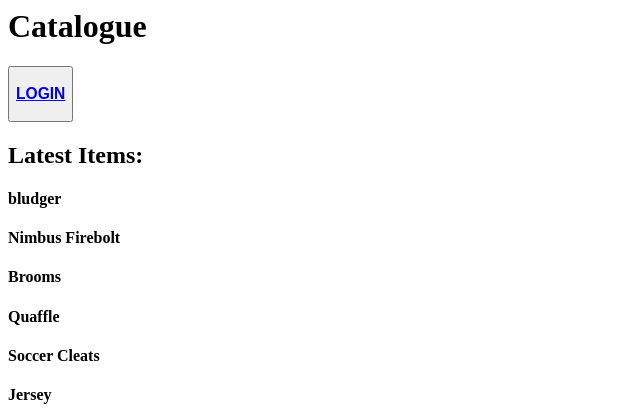
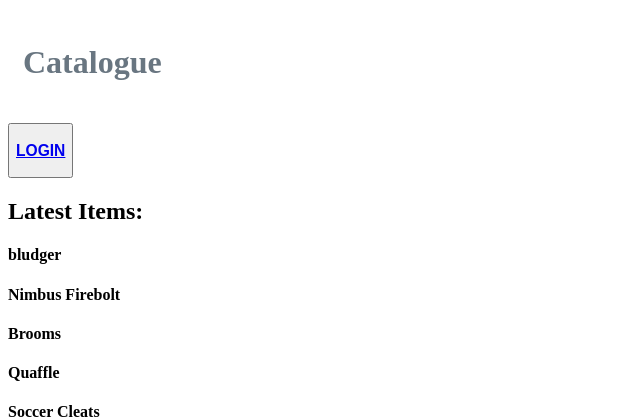
Before and after one commit to moe-elsadig/FSND-P2, a Flask app: page / in a window 1280 px wide. Shown: the top 420 px of the page, without its empty margins (0-640 px from the left). Run offline with Flask 2, Linux system fonts and the light colour scheme; parts of the project's set-up code (start-up, migrations or seed data) failed here and were passed over.

Commit message:
Refactoring page design

```diff
--- a/vagrant/static/styles.css
+++ b/vagrant/static/styles.css
@@ -0,0 +1,9 @@
+header {
+    font-weight: 400;
+    -webkit-font-smoothing: antialiased;
+    color: #697681;
+
+    background: white;
+    height: 85px;
+    padding: 15px;
+    }
--- a/vagrant/templates/catalogue.html
+++ b/vagrant/templates/catalogue.html
@@ -6,8 +6,9 @@
     </head>
 
   <body>
-
+    <header>
       <h1>Catalogue</h1>
+    </header>
 
       <!-- Check if a user is logged in and show the correct button -->
       {% if log_in_stat == None %}
--- a/vagrant/templates/publicCatalogue.html
+++ b/vagrant/templates/publicCatalogue.html
@@ -6,8 +6,9 @@
     </head>
 
   <body>
-
+    <header>
       <h1>Catalogue</h1>
+    </header>
 
       <!-- Check if a user is logged in and show the correct button -->
       <button><a href={{url_for('showLogin')}} ><h3>LOGIN</h3></a></button>
```
